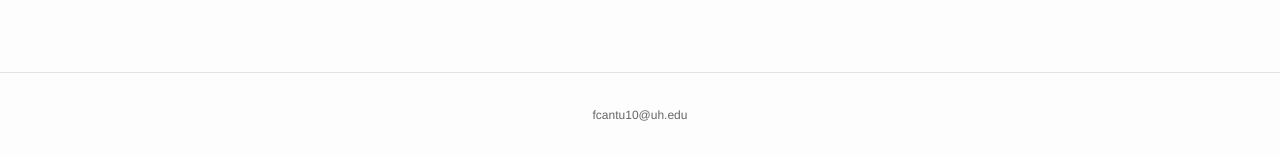
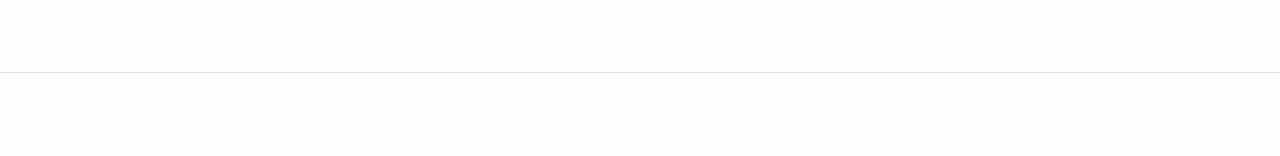
Before and after one commit to franciscocantu/franciscocantu.github.io, a Jekyll site: the page built from index.html, in a window 1280 px wide. Shown: the part 741-897 px from the top of the page. Built offline with Jekyll 4.4.1, drawn with Linux system fonts in a browser that asks for light colours; nearby versions of some CDN libraries.

Commit message:
Update default.html

```diff
--- a/_layouts/default.html
+++ b/_layouts/default.html
@@ -19,8 +19,5 @@
 
 <br/>
 <hr/>
-<br/>
-  <div class="col three caption">
-	<a href="mailto:fcantu10@uh.edu">fcantu10@uh.edu</a>
 
 </html>
```
